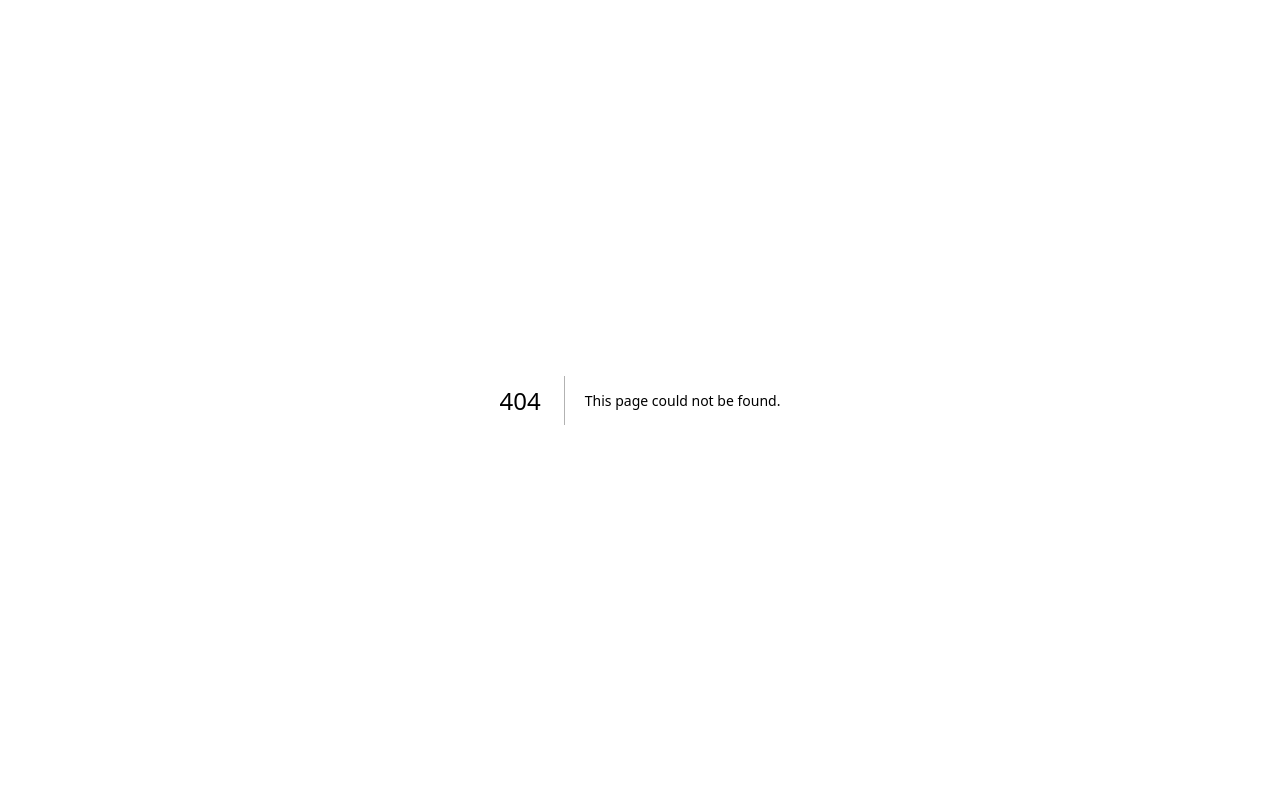
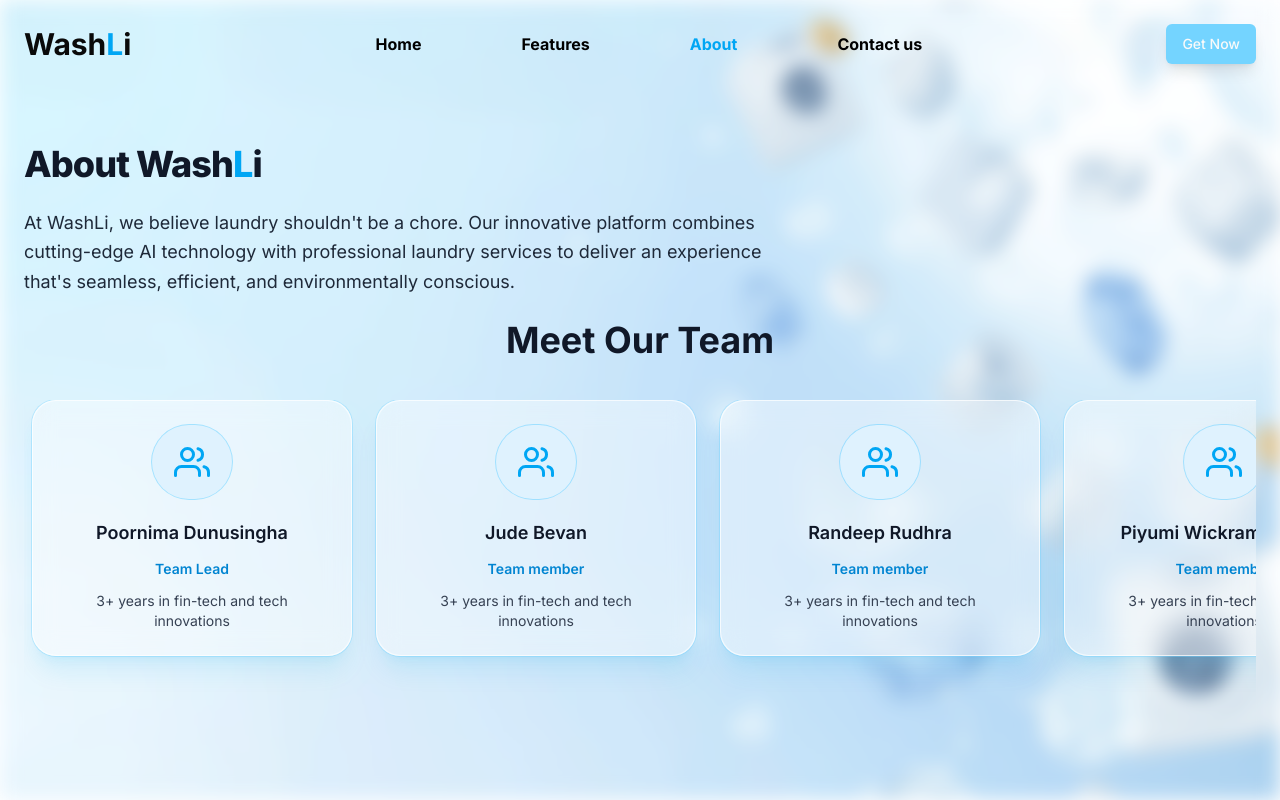
Before and after one commit to WashLi-Labs/washli-home, a Next.js app: page /about in a window 1280 px wide. Before the commit this address had no page. Built offline with nearby package versions, Linux system fonts and the light colour scheme.

Commit message:
about us

```diff
--- /dev/null
+++ b/app/about/page.tsx
@@ -0,0 +1,158 @@
+"use client";
+
+import Link from "next/link";
+import { Button } from "@/components/ui/button";
+import NavLinks from "@/components/nav-links";
+import { FiUsers } from "react-icons/fi";
+import { useRef, useCallback } from "react";
+
+type TeamMember = {
+  name: string;
+  role: string;
+  blurb: string;
+};
+
+const team: TeamMember[] = [
+  {
+    name: "Poornima Dunusingha",
+    role: "Team Lead",
+    blurb: "3+ years in fin-tech and tech innovations",
+  },
+  {
+    name: "Jude Bevan",
+    role: "Team member",
+    blurb: "3+ years in fin-tech and tech innovations",
+  },
+  {
+    name: "Randeep Rudhra",
+    role: "Team member",
+    blurb: "3+ years in fin-tech and tech innovations",
+  },
+  {
+    name: "Piyumi Wickramarathna",
+    role: "Team member",
+    blurb: "3+ years in fin-tech and tech innovations",
+  },
+  {
+    name: "Gihan Pandula",
+    role: "Team member",
+    blurb: "3+ years in fin-tech and tech innovations",
+  },
+  {
+    name: "Peenaka Wedamulla",
+    role: "Team member",
+    blurb: "3+ years in fin-tech and tech innovations",
+  },
+];
+
+export default function AboutPage() {
+  const scrollRef = useRef<HTMLDivElement>(null);
+
+  const handleWheel = useCallback((e: React.WheelEvent) => {
+    if (scrollRef.current) {
+      scrollRef.current.scrollBy({ left: e.deltaY, behavior: "smooth" });
+    }
+  }, []);
+
+  const handleKeyDown = useCallback(
+    (e: React.KeyboardEvent<HTMLDivElement>) => {
+      const el = scrollRef.current;
+      if (!el) return;
+      if (e.key === "ArrowRight" || e.key === "ArrowLeft") {
+        e.preventDefault();
+        const firstCard = el.querySelector<HTMLElement>("[data-card]");
+        const style = getComputedStyle(el);
+        const gapPx =
+          parseFloat(style.columnGap || "0") ||
+          parseFloat(style.gap || "0") ||
+          0;
+        const cardWidth = firstCard
+          ? firstCard.offsetWidth
+          : Math.max(280, el.clientWidth / 4);
+        const delta = cardWidth + gapPx;
+        el.scrollBy({
+          left: e.key === "ArrowRight" ? delta : -delta,
+          behavior: "smooth",
+        });
+      }
+    },
+    []
+  );
+
+  return (
+    <main className="min-h-screen relative overflow-hidden">
+      {/* Background with blur to match the app style */}
+      <div
+        className="absolute inset-0 bg-[url('/background.png')] bg-cover bg-center blur-[10px]"
+        aria-hidden
+      />
+      <div className="absolute inset-0 bg-white/30" aria-hidden />
+
+      <div className="relative z-10">
+        {/* Top navigation */}
+        <nav className="max-w-7xl mx-auto px-6 py-6 flex items-center justify-between">
+          <div className="flex items-center space-x-2">
+            <Link href="/" className="text-3xl font-bold">
+              Wash<span className="text-sky-500">L</span>i
+            </Link>
+          </div>
+
+          <NavLinks />
+
+          <Button className="bg-sky-300 hover:bg-sky-400 text-black font-bold px-4 py-3 rounded-[25px] shadow-lg transition-all hover:shadow-xl hover:scale-[1.02]">
+            Get Now
+          </Button>
+        </nav>
+
+        {/* Hero / About copy */}
+        <section className="max-w-7xl mx-auto px-6 py-10 md:py-14">
+          <h1 className="text-2xl md:text-4xl font-extrabold text-gray-900 tracking-tight">
+            About Wash<span className="text-sky-500">L</span>i
+          </h1>
+          <p className="mt-6 max-w-3xl text-gray-800 text-lg leading-relaxed">
+            At WashLi, we believe laundry shouldn&apos;t be a chore. Our
+            innovative platform combines cutting-edge AI technology with
+            professional laundry services to deliver an experience that&apos;s
+            seamless, efficient, and environmentally conscious.
+          </p>
+        </section>
+
+        {/* Team section */}
+        <section className="max-w-7xl mx-auto px-6 -mt-6 md:-mt-8 ">
+          <h2 className="text-2xl md:text-4xl font-bold text-center text-gray-900">
+            Meet Our Team
+          </h2>
+
+          {/* Horizontal scroller like Features */}
+          <div
+            ref={scrollRef}
+            onWheel={handleWheel}
+            onKeyDown={handleKeyDown}
+            tabIndex={0}
+            role="region"
+            aria-label="Team members scroller"
+            className="mt-10 flex w-full max-w-[95vw] xl:max-w-7xl gap-6 overflow-x-auto pb-12 px-1 md:px-2 snap-x snap-mandatory no-scrollbar scroll-smooth touch-pan-x overscroll-x-contain focus:outline-none"
+          >
+            {team.map((t) => (
+              <article
+                key={t.name}
+                data-card
+                className="shrink-0 group relative flex flex-col snap-center gap-3 w-72 md:w-80 h-64 p-6 rounded-3xl bg-white/40 backdrop-blur-md border border-white/50 shadow-xl shadow-sky-500/10 ring-1 ring-sky-300/40 items-center text-center"
+              >
+                <div className="w-20 h-20 rounded-full bg-sky-100 flex items-center justify-center ring-1 ring-sky-300/60">
+                  <FiUsers className="text-sky-500" size={36} />
+                </div>
+                <h3 className="mt-2 text-base md:text-lg font-semibold text-gray-900">
+                  {t.name}
+                </h3>
+                <p className="text-sky-600 font-semibold text-sm">{t.role}</p>
+                <p className="text-gray-700 text-xs md:text-sm">{t.blurb}</p>
+                <div className="pointer-events-none absolute inset-0 rounded-3xl ring-1 ring-white/40 group-hover:ring-white/60 transition" />
+              </article>
+            ))}
+          </div>
+        </section>
+      </div>
+    </main>
+  );
+}
--- a/app/features/page.tsx
+++ b/app/features/page.tsx
@@ -26,7 +26,7 @@ export default function FeaturesPage() {
 
           <NavLinks />
 
-          <Button className="bg-sky-300 hover:bg-sky-400 text-black font-bold px-4 py-3 rounded-[25px] shadow-lg transition-all hover:shadow-xl hover:scale-[1.02] !rounded-[25px]">
+          <Button className="bg-sky-300 hover:bg-sky-400 text-black font-bold px-4 py-3 rounded-[25px] shadow-lg transition-all hover:shadow-xl hover:scale-[1.02]">
             Get Now
           </Button>
         </nav>
--- a/app/page.tsx
+++ b/app/page.tsx
@@ -30,7 +30,7 @@ export default function Home() {
 
           <div className="relative">
             <div className="absolute inset-0 -z-10 blur-2xl rounded-full scale-125 bg-sky-200/50" />
-            <Button className="bg-sky-300 hover:bg-sky-400 text-black font-bold px-4 py-3 rounded-[25px] shadow-lg transition-all hover:shadow-xl hover:scale-[1.02] !rounded-[25px]">
+            <Button className="bg-sky-300 hover:bg-sky-400 text-black font-bold px-4 py-3 rounded-[25px] shadow-lg transition-all hover:shadow-xl hover:scale-[1.02]">
               Get Now
             </Button>
           </div>
@@ -54,14 +54,14 @@ export default function Home() {
 
               <div className="flex flex-wrap gap-4">
                 {/* Google Play Button */}
-                <Button className="bg-sky-300 hover:bg-sky-400 text-black font-bold px-4 py-6 rounded-[25px] shadow-lg transition-all hover:shadow-xl hover:scale-[1.02] !rounded-[25px]">
+                <Button className="bg-sky-300 hover:bg-sky-400 text-black font-bold px-4 py-6 rounded-[25px] shadow-lg transition-all hover:shadow-xl hover:scale-[1.02]">
                   <span className="flex items-center text-black font-bold hover:text-black">
                     Download Now <FaGooglePlay className="ml-5 h-5 w-5" />
                   </span>
                 </Button>
 
                 {/* Apple App Store Button */}
-                <Button className="bg-black hover:bg-gray-900 font-bold text-white font-bold px-4 py-6 rounded-[25px] shadow-lg transition-all hover:shadow-xl hover:scale-[1.02] !rounded-[25px]">
+                <Button className="bg-black hover:bg-gray-900 text-white font-bold px-4 py-6 rounded-[25px] shadow-lg transition-all hover:shadow-xl hover:scale-[1.02]">
                   <span className="flex items-center">
                     Download Now <FaAppStore className="ml-5 h-5 w-5" />
                   </span>
--- a/components/nav-links.tsx
+++ b/components/nav-links.tsx
@@ -18,7 +18,7 @@ export const NavLinks: React.FC<NavLinksProps> = ({
   links = [
     { label: "Home", href: "/" },
     { label: "Features", href: "/features" },
-    { label: "About", href: "#about" },
+    { label: "About", href: "/about" },
     { label: "Contact us", href: "#contact" },
   ],
   className = "hidden md:flex items-center",
```
